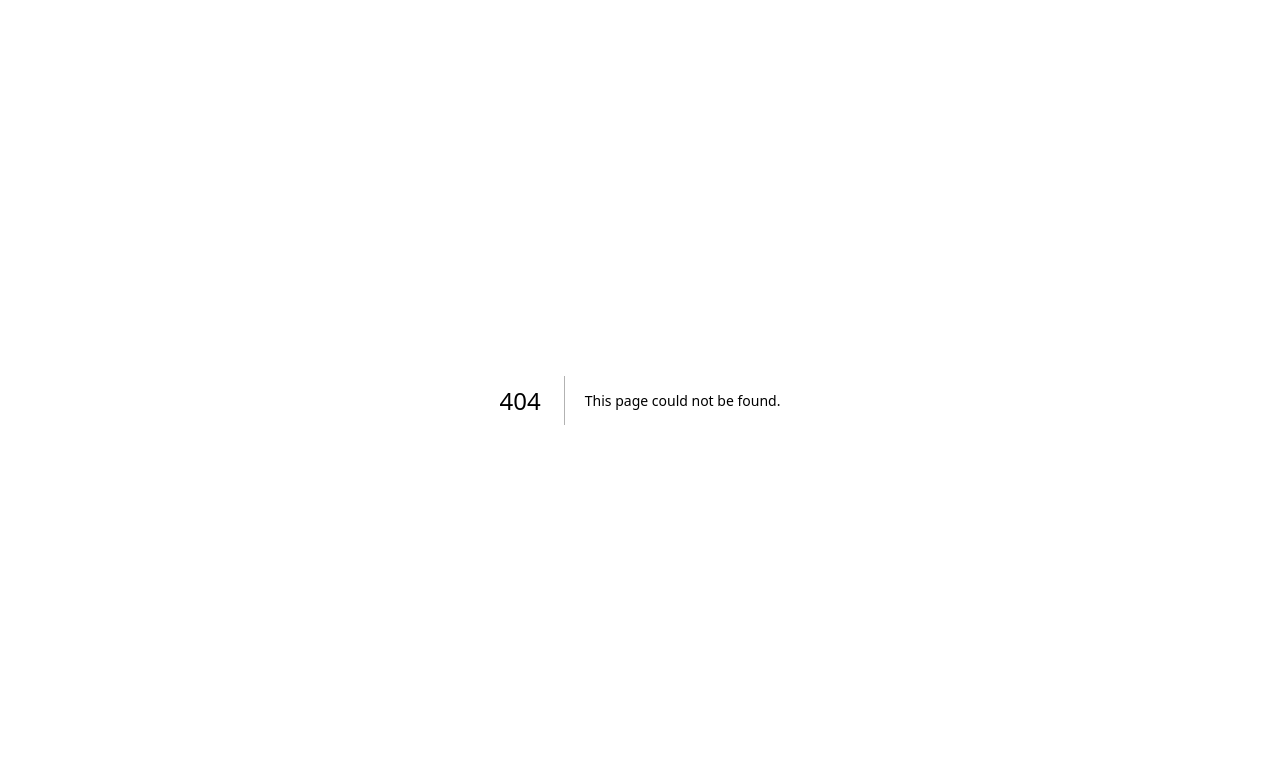
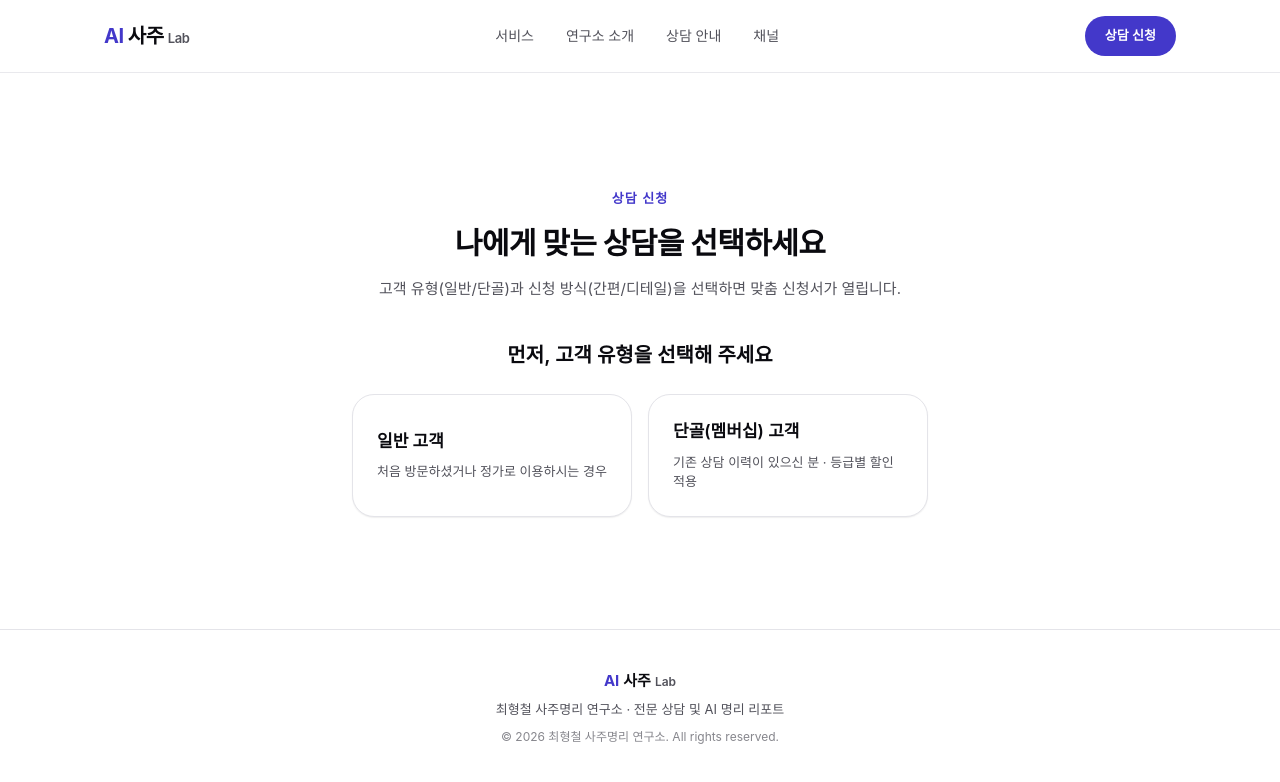
Before and after one commit to calvincheoi-gif/aisaju-landing, a Next.js app: page /consult in a window 1280 px wide. Before the commit this address had no page. Shown: the top 782 px of the page. Built offline with nearby package versions, Linux system fonts and the light colour scheme; a web font is replaced by a local one.

Commit message:
Add files via upload

```diff
--- /dev/null
+++ b/app/consult/page.tsx
@@ -0,0 +1,29 @@
+import Header from "@/components/Header";
+import Footer from "@/components/Footer";
+import ConsultWizard from "@/components/ConsultWizard";
+
+export const metadata = {
+  title: "상담 신청 | AI사주 Lab",
+  description: "고객 유형과 신청 방식을 선택해 나에게 맞는 상담을 신청하세요.",
+};
+
+export default function ConsultPage() {
+  return (
+    <>
+      <Header />
+      <main className="section">
+        <div className="mb-10 text-center">
+          <span className="eyebrow">상담 신청</span>
+          <h1 className="mt-3 text-[30px] font-bold tracking-[-0.02em] text-ink-900">
+            나에게 맞는 상담을 선택하세요
+          </h1>
+          <p className="mt-3 text-[15px] text-body">
+            고객 유형(일반/단골)과 신청 방식(간편/디테일)을 선택하면 맞춤 신청서가 열립니다.
+          </p>
+        </div>
+        <ConsultWizard />
+      </main>
+      <Footer />
+    </>
+  );
+}
```
